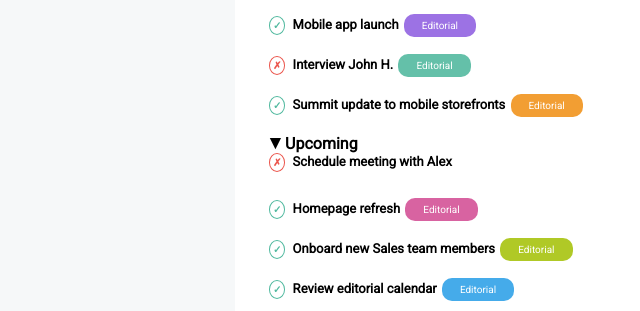
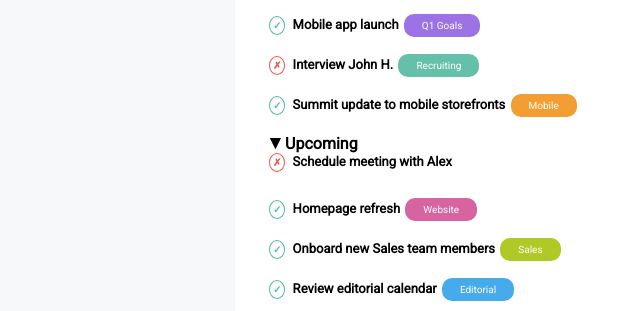
Before and after one commit to MLibralato91/html-css-toboolist, a plain HTML site: page index.html in a window 1280 px wide. Shown: the part 284-595 px from the top of the page, 85-725 px from the left. Drawn offline with Linux system fonts and the light colour scheme.

Commit message:
fix button list

```diff
--- a/index.html
+++ b/index.html
@@ -42,15 +42,15 @@
                     </li>
                     <li>
                         <span class="check">&check;</span> Mobile app launch
-                        <button class="button-list goals">Editorial</button>
+                        <button class="button-list goals">Q1 Goals</button>
                     </li>
                     <li>
                         <span class="cross">&cross;</span> Interview John H.
-                        <button class="button-list recruit">Editorial</button>
+                        <button class="button-list recruit">Recruiting</button>
                     </li>
                     <li>
                         <span class="check">&check;</span> Summit update to mobile storefronts
-                        <button class="button-list mobile">Editorial</button>
+                        <button class="button-list mobile">Mobile</button>
                     </li>
 
                 </ul>
@@ -64,11 +64,11 @@
                     </li>
                     <li>
                         <span class="check">&check;</span> Homepage refresh
-                        <button class="button-list website">Editorial</button>
+                        <button class="button-list website">Website</button>
                     </li>
                     <li>
                         <span class="check">&check;</span> Onboard new Sales team members
-                        <button class="button-list sales">Editorial</button>
+                        <button class="button-list sales">Sales</button>
                     </li>
                     <li>
                         <span class="check">&check;</span> Review editorial calendar
```
